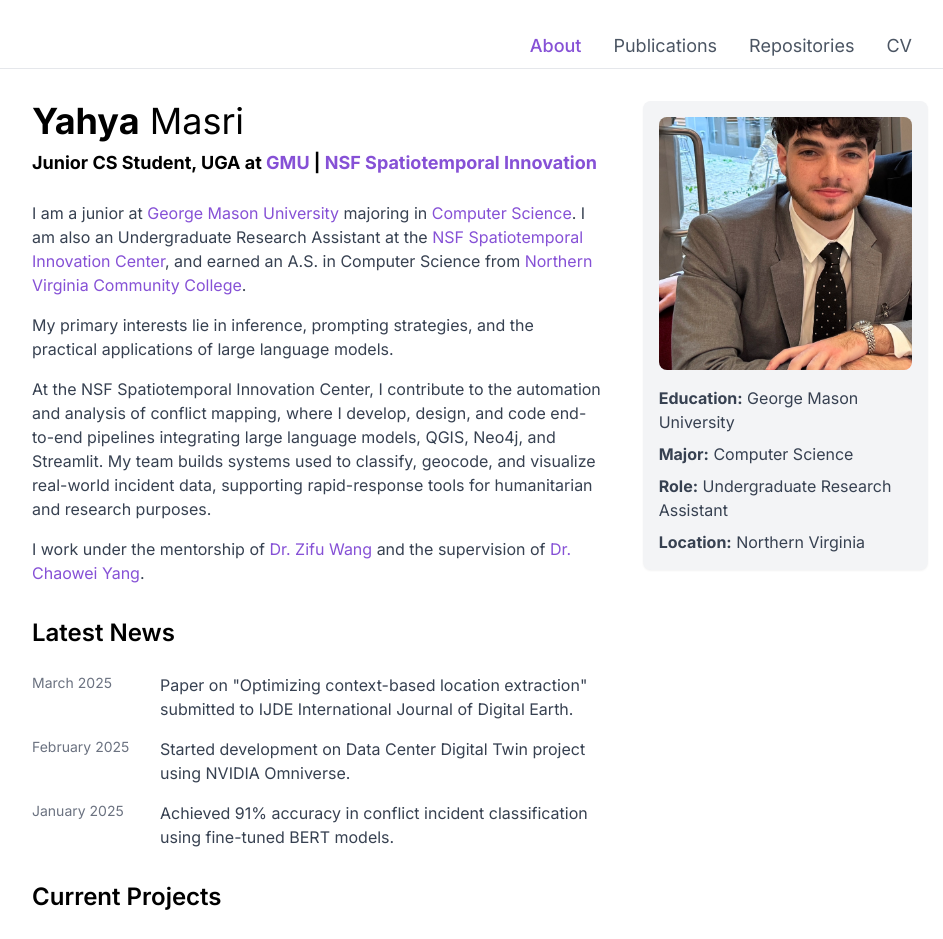
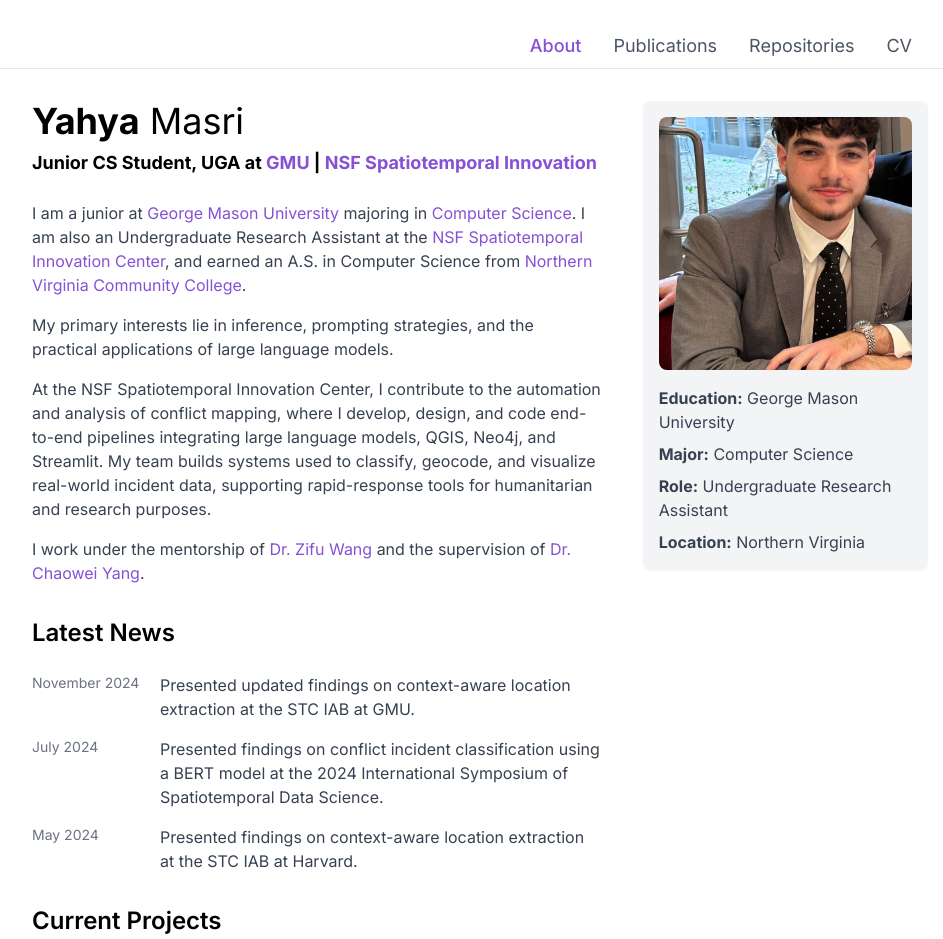
Before and after one commit to yahya3867/portfolio-website, a Next.js app: page / in a window 1280 px wide. Shown: the top 939 px of the page, without its empty margins (160-1103 px from the left). Built offline with nearby package versions, Linux system fonts and the light colour scheme.

Commit message:
Update page.tsx

```diff
--- a/app/page.tsx
+++ b/app/page.tsx
@@ -33,21 +33,21 @@
                 <h2 className="text-2xl font-semibold mb-6">Latest News</h2>
                 <ul className="space-y-4">
                   <li className="flex items-start">
-                    <span className="text-sm text-gray-500 w-32 flex-shrink-0">March 2025</span>
+                    <span className="text-sm text-gray-500 w-32 flex-shrink-0">November 2024</span>
                     <div className="flex-1">
-                      <p className="text-gray-700">Paper on "Optimizing context-based location extraction" submitted to IJDE International Journal of Digital Earth.</p>
+                      <p className="text-gray-700">Presented updated findings on context-aware location extraction at the STC IAB at GMU.</p>
                     </div>
                   </li>
                   <li className="flex items-start">
-                    <span className="text-sm text-gray-500 w-32 flex-shrink-0">February 2025</span>
+                    <span className="text-sm text-gray-500 w-32 flex-shrink-0">July 2024</span>
                     <div className="flex-1">
-                      <p className="text-gray-700">Started development on Data Center Digital Twin project using NVIDIA Omniverse.</p>
+                      <p className="text-gray-700">Presented findings on conflict incident classification using a BERT model at the 2024 International Symposium of Spatiotemporal Data Science.</p>
                     </div>
                   </li>
                   <li className="flex items-start">
-                    <span className="text-sm text-gray-500 w-32 flex-shrink-0">January 2025</span>
+                    <span className="text-sm text-gray-500 w-32 flex-shrink-0">May 2024</span>
                     <div className="flex-1">
-                      <p className="text-gray-700">Achieved 91% accuracy in conflict incident classification using fine-tuned BERT models.</p>
+                      <p className="text-gray-700">Presented findings on context-aware location extraction at the STC IAB at Harvard.</p>
                     </div>
                   </li>
                 </ul>
```
